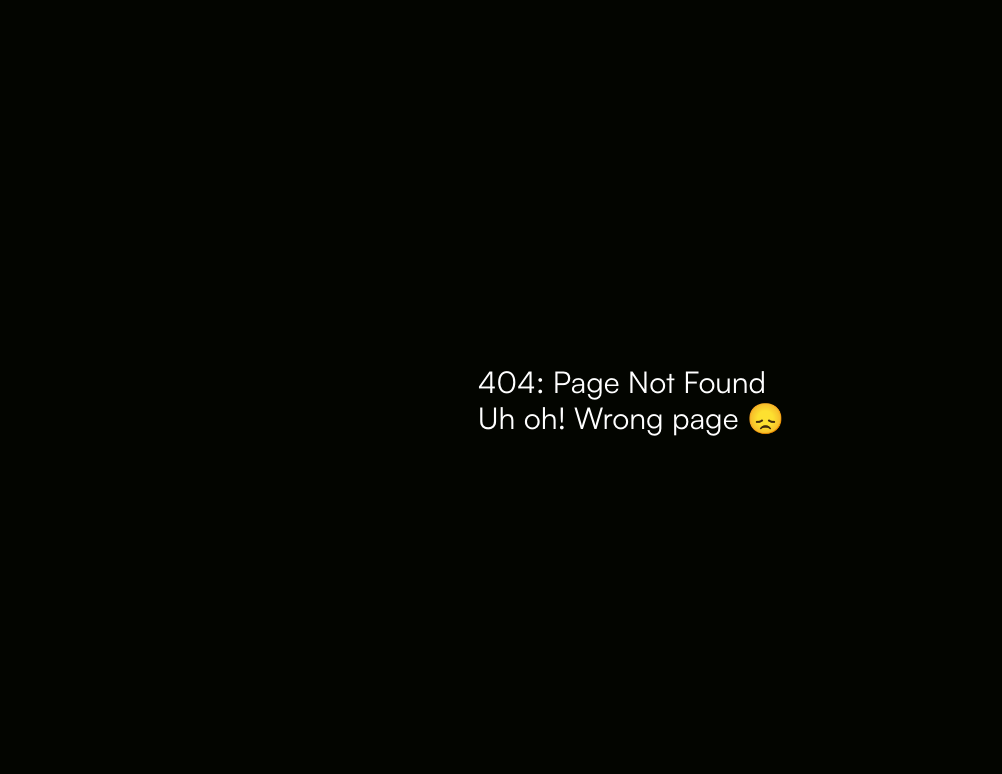
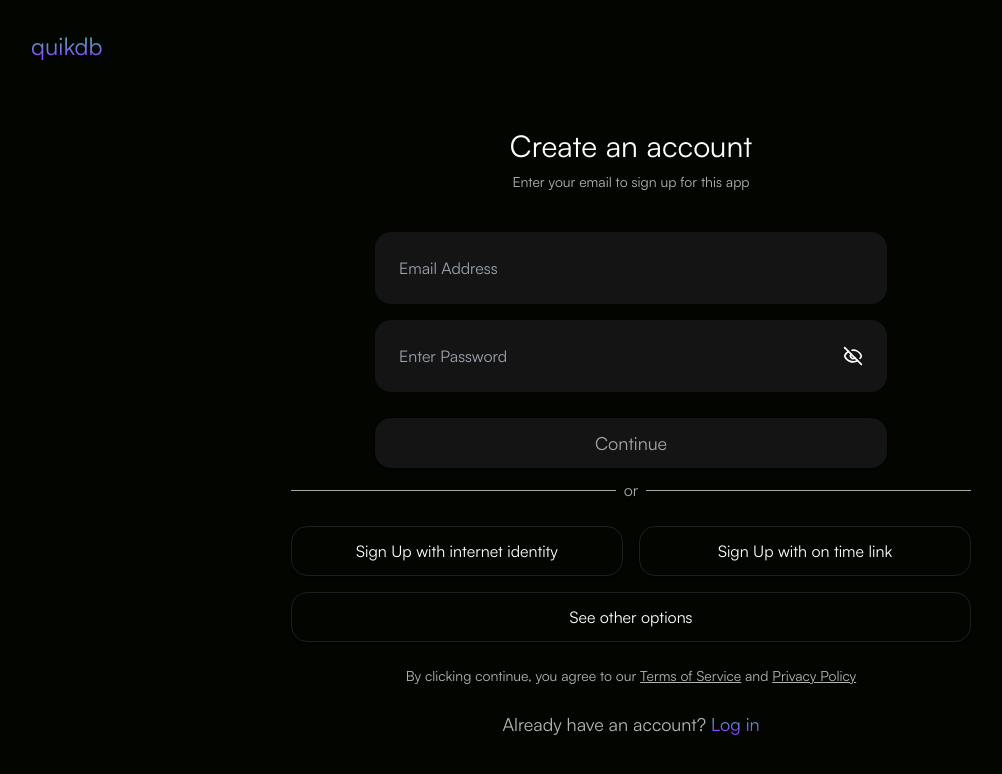
Before and after one commit to quikdb/quikdb-app-beta, a React (Vite) app in the folder src/app_frontend/: page /signup in a window 1280 px wide. Before the commit this address had no page. Shown: the top 774 px of the page, without its empty margins (9-1011 px from the left). Built offline with nearby package versions, Linux system fonts and the light colour scheme.

Commit message:
add onboarding pages

```diff
--- /dev/null
+++ b/src/app_frontend/src/components/onboarding/FormDivider.tsx
@@ -0,0 +1,11 @@
+
+
+const FormDivider = () => (
+  <div className="flex items-center justify-between w-full gap-2">
+    <div className="w-full h-[1px] bg-[#A5A5A5]" />
+    <p className="text-[#A5A5A5] text-[16px]">or</p>
+    <div className="w-full h-[1px] bg-[#A5A5A5]" />
+  </div>
+)
+
+export default FormDivider
--- /dev/null
+++ b/src/app_frontend/src/components/onboarding/FormHeader.tsx
@@ -0,0 +1,27 @@
+import React from 'react'
+
+interface FormHeaderProps {
+  showLogo: boolean;
+  title: string;
+  description: string;
+}
+
+const FormHeader: React.FC<FormHeaderProps> = ({title, description, showLogo}) => (
+
+  <div className='flex flex-col w-full max-w-screen-2xl gap-y-16  '>
+    { showLogo &&
+      <header>
+        <p className='text-gradient'>quikdb</p>
+      </header>
+    }
+    <div className='flex flex-col w-full items-center justify-center'>
+      <section className='flex flex-col items-center w-full md:w-[680px] mb-10 gap-y-2'>
+        <p className='text-3xl text-white text-[500]'>{title}</p>
+        <p className='text-sm font-light text-[#B3B4B3]'>{description}</p>
+      </section>
+    </div>
+  </div>
+
+)
+
+export default FormHeader
--- /dev/null
+++ b/src/app_frontend/src/components/onboarding/Input.tsx
@@ -0,0 +1,20 @@
+import React from 'react';
+
+interface InputProps extends React.InputHTMLAttributes<HTMLInputElement> {
+  children?: React.ReactNode; // Allows additional JSX elements (e.g., icons or images)
+  className?: string;
+}
+
+const Input: React.FC<InputProps> = ({ children, className, ...props }) => {
+  return (
+    <div className={'flex items-center justify-between w-full bg-[#141414] rounded-2xl p-6' + (className ? ' ' + className : '')}>
+      <input
+        className='bg-transparent border-none outline-none flex-1 text-[#A5A5A5] text-[16px]'
+        {...props}
+      />
+      {children}
+    </div>
+  );
+};
+
+export default Input;
--- /dev/null
+++ b/src/app_frontend/src/components/onboarding/PasswordInput.tsx
@@ -0,0 +1,27 @@
+import { Eye, EyeOff } from 'lucide-react';
+import React, { useState } from 'react';
+
+interface InputProps extends React.InputHTMLAttributes<HTMLInputElement> {
+  children?: React.ReactNode; // Allows additional JSX elements (e.g., icons or images)
+  className?: string;
+}
+
+const PasswordInput: React.FC<InputProps> = ({ children, className, ...props }) => {
+
+  const [ seePassword, setSeePassword ] = useState(false);
+
+  return (
+    <div className={'flex items-center justify-between w-full bg-[#141414] rounded-2xl p-6' + (className ? ' ' + className : '')}>
+      <input
+        className='bg-transparent border-none outline-none flex-1 text-[#A5A5A5] text-[16px]'
+        type={ seePassword ? 'text' : 'password' }
+        {...props}
+      />
+      <div onClick={() => setSeePassword(!seePassword)} >
+        { seePassword ? <Eye size={20} className='cursor-pointer' /> : <EyeOff size={20} className='cursor-pointer' /> }
+      </div>
+    </div>
+  );
+};
+
+export default PasswordInput;
--- /dev/null
+++ b/src/app_frontend/src/components/onboarding/index.tsx
@@ -0,0 +1,4 @@
+export { default as Input } from "./Input";
+export { default as FormDivider } from "./FormDivider";
+export { default as PasswordInput } from "./PasswordInput";
+export { default as FormHeader } from "./FormHeader";
--- /dev/null
+++ b/src/app_frontend/src/components/onboarding/ui/CodeAuthentication.tsx
@@ -0,0 +1,33 @@
+import { Form, Link } from 'react-router-dom';
+import { FormHeader, Input } from '../';
+import { Button } from '@/components/ui/button';
+
+interface CodeAuthenticationProps {
+  // children?: React.ReactNode;
+  email?: string;
+}
+
+const CodeAuthentication: React.FC<CodeAuthenticationProps> = ({email}) => {
+  return (
+    <div className='flex flex-col w-full max-w-screen-2xl'>
+      <FormHeader title='Create an account' description={`One-time login code sent to ${email}.`} showLogo />
+
+      <main className='flex flex-col items-center justify-center my-16 w-full'>
+        <div className='flex flex-col w-full md:w-[680px] items-center'>
+          <Form action="submit" className='flex flex-col gap-y-4 items-center w-full'>
+            <Input type='email'
+              placeholder='Email Address'
+              required
+            />
+
+            <Button type='submit' className='w-full bg-[#141414] h-[50px] text-lg rounded-2xl p-6 text-[#A5A5A5]'>Continue</Button>
+
+            <Link to="/sign-up" className='text-[16px] text-gradient'>Resend code</Link>
+          </Form>
+        </div>
+      </main>
+    </div>
+  )
+}
+
+export default CodeAuthentication
--- /dev/null
+++ b/src/app_frontend/src/components/onboarding/ui/SignUp.tsx
@@ -0,0 +1,73 @@
+import { Button } from '@/components/ui/button'
+import { Input, FormDivider, PasswordInput, FormHeader } from '..';
+import { useState } from 'react';
+import { Link } from 'react-router-dom';
+
+
+interface SignUpProps {
+  isSignUp?: boolean;
+  // signUp: () => void;
+}
+
+const SignUp: React.FC<SignUpProps> = ({isSignUp}) => {
+
+  const [ seeOtherOptions, setSeeOtherOptions ] = useState(false);
+
+  const buttonStyle = "w-full border-[1px] bg-transparent border-[#1F1F1F] h-[50px] text-base rounded-2xl px-6 text-white";
+
+  const buttonTextPrefix = isSignUp ? 'Sign Up' : 'Sign In';
+
+  return (
+    <div className='flex justify-center items-center w-full'>
+      <div className='flex flex-col w-full max-w-screen-2xl'>
+        <FormHeader title={ isSignUp ? 'Create an account' : 'Welcome back'} description={ isSignUp ? 'Enter your email to sign up for this app' : 'Enter your email to sign in to this app'} showLogo />
+
+        <main className='flex flex-col items-center justify-center w-full'>
+          <div className='flex flex-col w-full md:w-[680px] items-center'>
+            <form action="submit" className='flex flex-col gap-y-4 items-center w-full'>
+              <Input type='email'
+                placeholder='Email Address'
+                required
+              />
+
+              <PasswordInput placeholder='Enter Password' required />
+
+              { !isSignUp && <Link to="/" className="text-sm font-light text-right w-full pr-2 text-gradient">Forgot Password?</Link>}
+
+              <Button type='submit' className='w-full bg-[#141414] h-[50px] text-lg rounded-2xl p-6 text-[#A5A5A5]'>Continue</Button>
+            </form>
+
+            <FormDivider />
+
+            <section className='flex flex-col items-center my-6 gap-y-4 w-full'>
+              <div className='flex flex-col justify-between w-full md:flex-row items-center gap-y-4 md:gap-x-4'>
+                <Button className={buttonStyle}>{buttonTextPrefix} with internet identity</Button>
+                <Button className={buttonStyle}>{buttonTextPrefix} with on time link</Button>
+              </div>
+
+              { seeOtherOptions ?
+              <div className='flex flex-col justify-between w-full md:flex-row items-center gap-y-4 md:gap-x-4'>
+                <Button className={buttonStyle}>{buttonTextPrefix} with Google</Button>
+                <Button className={buttonStyle}>{buttonTextPrefix} with Github</Button>
+              </div>
+              :
+              <Button className={buttonStyle} onClick={() => setSeeOtherOptions(!seeOtherOptions)} >See other options</Button> }
+            </section>
+
+            <section className='flex flex-col items-center gap-y-6'>
+              <p className='text-sm font-light text-[#B3B4B3] text-center'>By clicking continue, you agree to our <Link to="/terms" className='underline'>Terms of Service</Link> and <Link to="/privacy" className='underline'>Privacy Policy</Link></p>
+
+              { isSignUp ?
+              <p className='text-lg font-light text-[#B3B4B3]'>Already have an account? <Link to="/login" className=' text-gradient'>Log in</Link></p>
+              :
+              <p className='text-lg font-light text-[#B3B4B3]'>Don't have an account? <Link to="/signup" className=' text-gradient'>Sign up</Link></p>
+              }
+            </section>
+          </div>
+        </main>
+      </div>
+    </div>
+  )
+}
+
+export default SignUp
--- /dev/null
+++ b/src/app_frontend/src/components/onboarding/ui/index.tsx
@@ -0,0 +1,2 @@
+export { default as SignUp } from "./SignUp";
+export { default as  CodeAuthentication } from "./CodeAuthentication";
--- /dev/null
+++ b/src/app_frontend/src/pages/login/index.tsx
@@ -0,0 +1,11 @@
+import { SignUp } from "@/components/onboarding/ui"
+
+const Login = () => {
+    return (
+        <div className="p-10 py-7">
+            <SignUp />
+        </div>
+    )
+}
+
+export default Login
--- a/src/app_frontend/src/pages/onboarding/index.tsx
+++ b/src/app_frontend/src/pages/onboarding/index.tsx
@@ -8,6 +8,12 @@ const Onboarding = () => {
                 <p className='text-gradient'>quikdb</p>
             </header>
             <div className='flex flex-col mt-20 gap-7'>
+                <Link to="/signup" className='container'>
+                    <Button className='bg-gradient'>Go to Signup</Button>
+                </Link>
+                <Link to="/login" className='container'>
+                    <Button className='bg-gradient'>Go to Login</Button>
+                </Link>
                 <Link to="/organizations" className='container'>
                     <Button className='bg-gradient'>Go to Organizations</Button>
                 </Link>
--- /dev/null
+++ b/src/app_frontend/src/pages/signup/index.tsx
@@ -0,0 +1,11 @@
+import { SignUp } from "@/components/onboarding/ui"
+
+const Signup = () => {
+    return (
+        <div className="p-10 py-7">
+            <SignUp isSignUp />
+        </div>
+    )
+}
+
+export default Signup
```
Also changed, not shown: src/app_frontend/src/App.tsx (+10 -0 lines).
